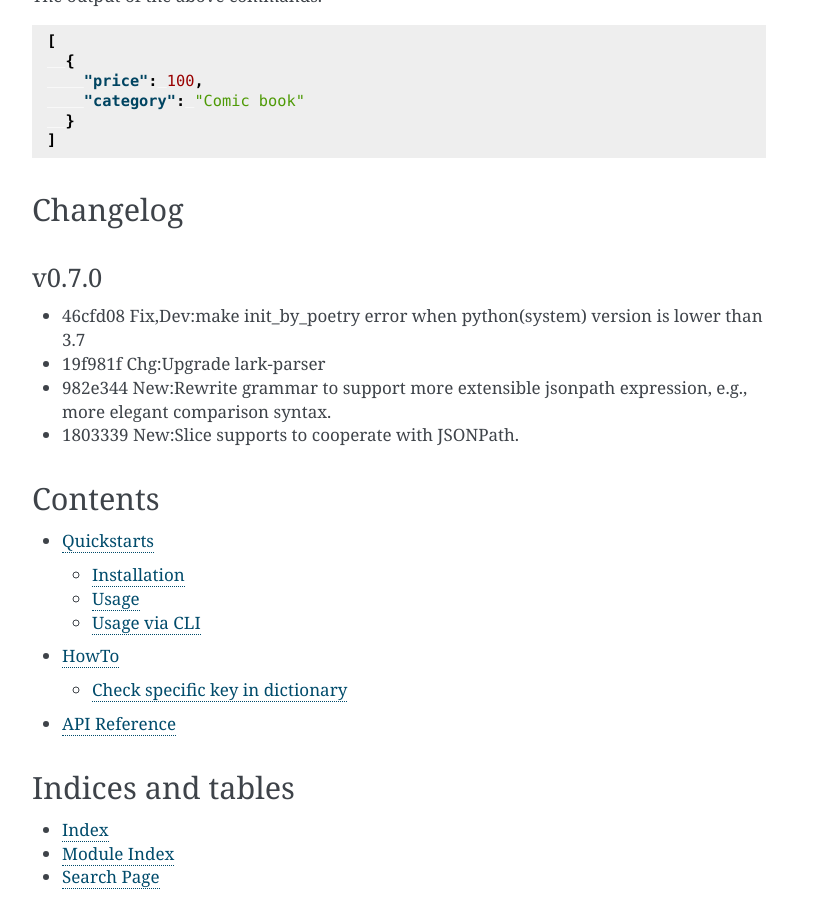
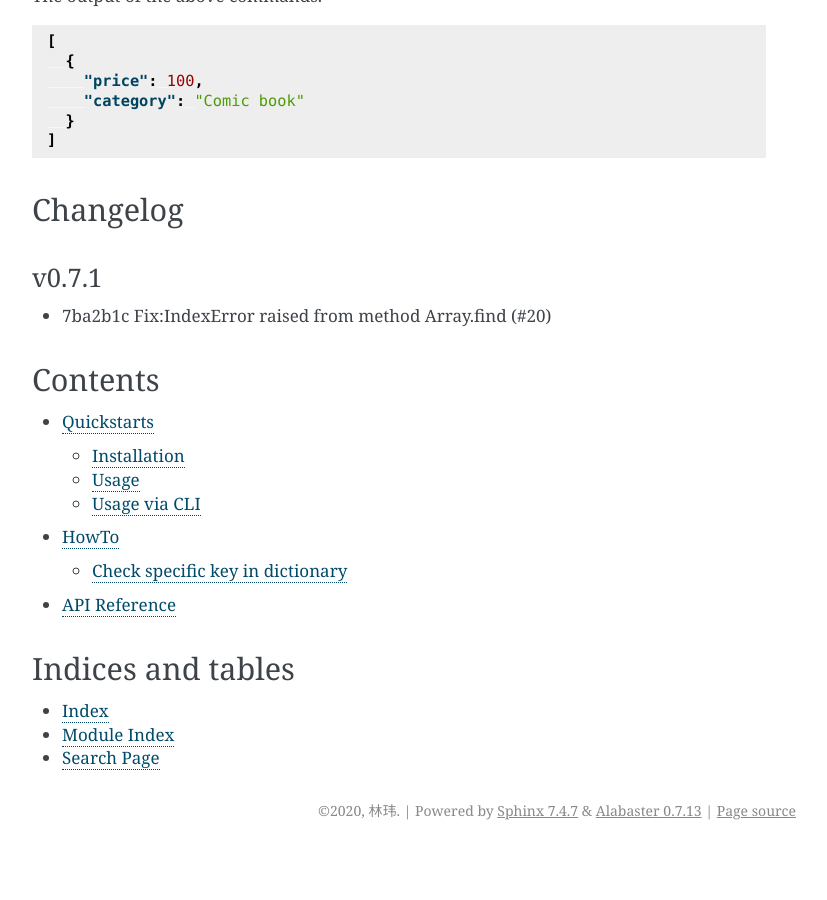
Before and after one commit to linw1995/jsonpath, a Sphinx documentation site: the page built from docs/source/index.rst, in a window 1280 px wide and 900 px high, scrolled down 1549 px. Shown: the whole window, without its empty margins (356-1183 px from the left). Built offline with Sphinx 7.4.7, drawn with Linux system fonts in a browser that asks for light colours; after the commit the page ends 2399 px from its top, so only the background shows below that.

Commit message:
New:Bump to v0.7.1
- 7ba2b1c Fix:IndexError raised from method Array.find (#20)

```diff
--- a/docs/source/changelog.rst
+++ b/docs/source/changelog.rst
@@ -2,15 +2,11 @@
 Changelog
 =========
 
-v0.7.0
+v0.7.1
 ~~~~~~
 
-- 46cfd08 Fix,Dev:make init_by_poetry error when python(system) version is
-  lower than 3.7
-- 19f981f Chg:Upgrade lark-parser
-- 982e344 New:Rewrite grammar to support more extensible jsonpath expression,
-  e.g., more elegant comparison syntax.
-- 1803339 New:Slice supports to cooperate with JSONPath.
+- 7ba2b1c Fix:IndexError raised from method Array.find (#20)
+
 
 .. include:: history.rst
     :start-line: 4
--- a/pyproject.toml
+++ b/pyproject.toml
@@ -1,6 +1,6 @@
 [tool.poetry]
 name = "jsonpath-extractor"
-version = "0.7.0"
+version = "0.7.1"
 license = "MIT"
 description = "A selector expression for extracting data from JSON."
 authors = ["林玮 <linw1995@icloud.com>"]
```
Also changed, not shown: README.rst (+3 -7 lines), docs/source/history.rst (+10 -0 lines).
